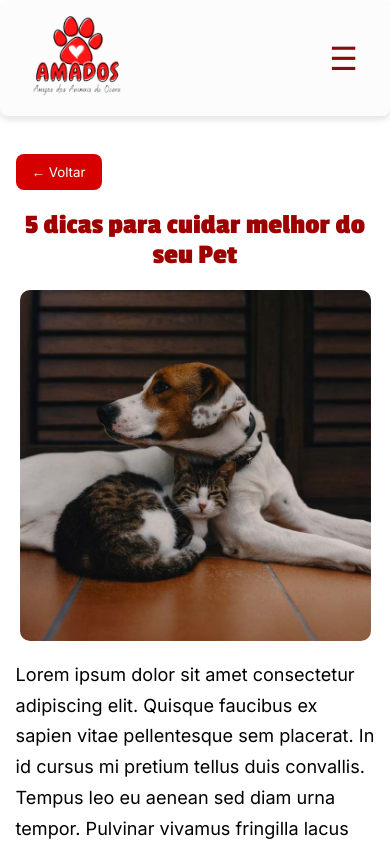
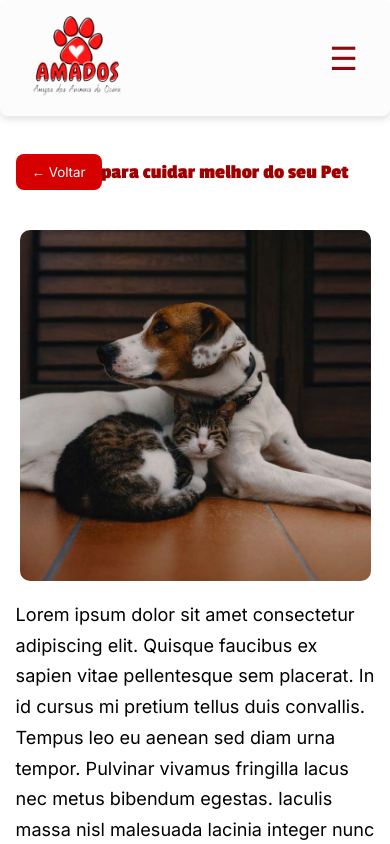
Before and after one commit to tatielynobre/AmadosOcara, a React (Vite) app: page /artigos/1 in a window 390 px wide. Shown: the top 844 px of the page. Built offline with nearby package versions, Linux system fonts and the light colour scheme; no server answers.

Commit message:
fix: titulo e botao

```diff
--- a/src/components/artigos/verArtigo.css
+++ b/src/components/artigos/verArtigo.css
@@ -5,7 +5,17 @@
   margin: 0 auto;
 }
 
+.ver-artigo-header {
+  position: relative;
+  display: flex;
+  align-items: center;
+  justify-content: flex-start;
+  margin-bottom: 20px;
+  min-height: 48px;
+}
+
 .voltar-btn {
+  z-index: 2;
   margin-top: 20px;
   margin-bottom: 20px;
   font-family: 'Inter', sans-serif;
@@ -19,11 +29,18 @@
 }
 
 .ver-artigo-titulo {
+  position: absolute;
+  left: 50%;
+  top: 50%;
+  transform: translate(-50%, -50%);
+  width: max-content;
+  text-align: center;
   font-family: 'Passion One', sans-serif;
   font-size: 28px;
-  margin-bottom: 20px;
   font-weight: bold;
-  text-align: center;
+  margin: 0;
+  padding: 0 16px;
+  background: transparent;
 }
 
 .ver-artigo-topo-flex {
@@ -58,9 +75,6 @@
   text-align: justify;
   font-family: 'Inter', sans-serif;
   color: #000000;
-
-
-
 }
 
 .ver-artigo-paragrafo {
@@ -98,3 +112,13 @@
     padding: 18px 4vw;
   }
 }
+
+@media (max-width: 600px) {
+  .ver-artigo-header {
+    min-height: 38px;
+  }
+  .ver-artigo-titulo {
+    font-size: 20px;
+    padding: 0 8px;
+  }
+}
--- a/src/components/artigos/verArtigo.jsx
+++ b/src/components/artigos/verArtigo.jsx
@@ -24,8 +24,10 @@ function VerArtigo() {
 
   return (
     <div className="ver-artigo-container">
-      <button className="voltar-btn" onClick={() => navigate('/artigos')}>← Voltar</button>
-      <h2 className="ver-artigo-titulo">{artigo.titulo}</h2>
+      <div className="ver-artigo-header">
+        <button className="voltar-btn" onClick={() => navigate('/artigos')}>← Voltar</button>
+        <h2 className="ver-artigo-titulo">{artigo.titulo}</h2>
+      </div>
       <div className="ver-artigo-topo-flex">
         <img src={artigo.imagem} alt="Artigo" className="ver-artigo-img" />
         {paragrafos[0] && (
```
